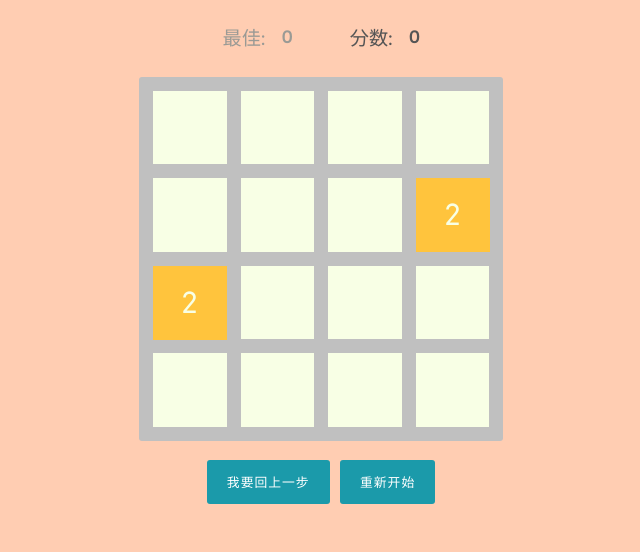
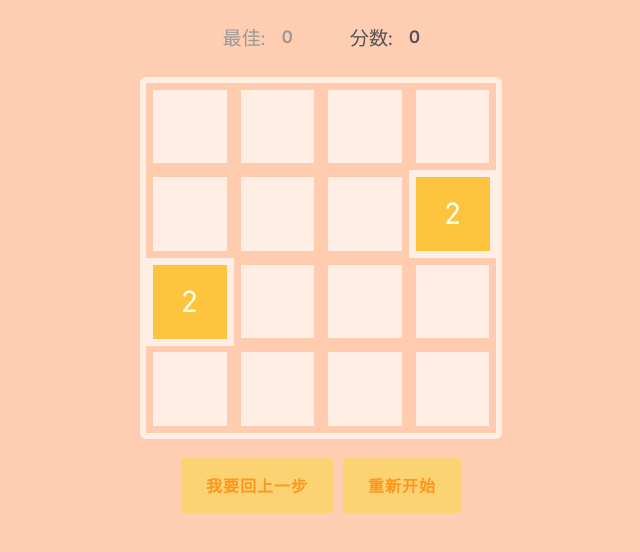
Before and after one commit to ShnHz/2048, a plain HTML site: page index.html in a window 1280 px wide. Shown: the whole page, without its empty margins (319-959 px from the left). Drawn offline with nearby package versions, Linux system fonts and the light colour scheme.

Commit message:
更改样式

```diff
--- a/css/style.css
+++ b/css/style.css
@@ -48,7 +48,7 @@ p {
 .inspired {
   margin-top: 1em;
   font-size: 0.9rem;
-  color: #9a9a95;
+  color: #ffeee4;
 }
 
 header {
@@ -147,10 +147,11 @@ header .container {
 .game {
   position: relative;
   margin: 0 auto;
-  background: #c0c0c0;
-  padding: 7px;
+  background: #ffccaf;
+  border: #ffeee4 6px solid;
+  /* padding: 7px; */
   display: inline-block;
-  border-radius: 3px;
+  border-radius: 6px;
   box-sizing: border-box;
 }
 
@@ -175,8 +176,9 @@ header .container {
 .background {
   z-index: 1;
   text-align: center;
-  border: 7px solid #c0c0c0;
-  background-color: #F8FFE5;
+  border-radius: 3px;
+  border: 7px solid #ffccaf;
+  background-color: #ffeee4;
 }
 
 .tile {
@@ -197,8 +199,7 @@ header .container {
   align-items: center;
   -webkit-transition: 110ms ease-in-out;
   transition: 110ms ease-in-out;
-  border-radius: 3px;
-  border: 7px solid #c0c0c0;
+  border: 7px solid #ffeee4;
   box-sizing: border-box;
 }
 
@@ -449,12 +450,12 @@ header .container {
 
 .btn {
   font-family: inherit;
-  font-size: 0.8rem;
+  font-size: 1rem;
   border: none;
-  background: #1B9AAA;
+  background: #Fbd373;
   letter-spacing: 1px;
-  color: white;
-  font-weight: 300;
+  color: rgb(255, 150, 30);
+  font-weight: 600;
   padding: 0.9em 1.5em;
   border-radius: 3px;
   border: 1px solid transparent;
```
